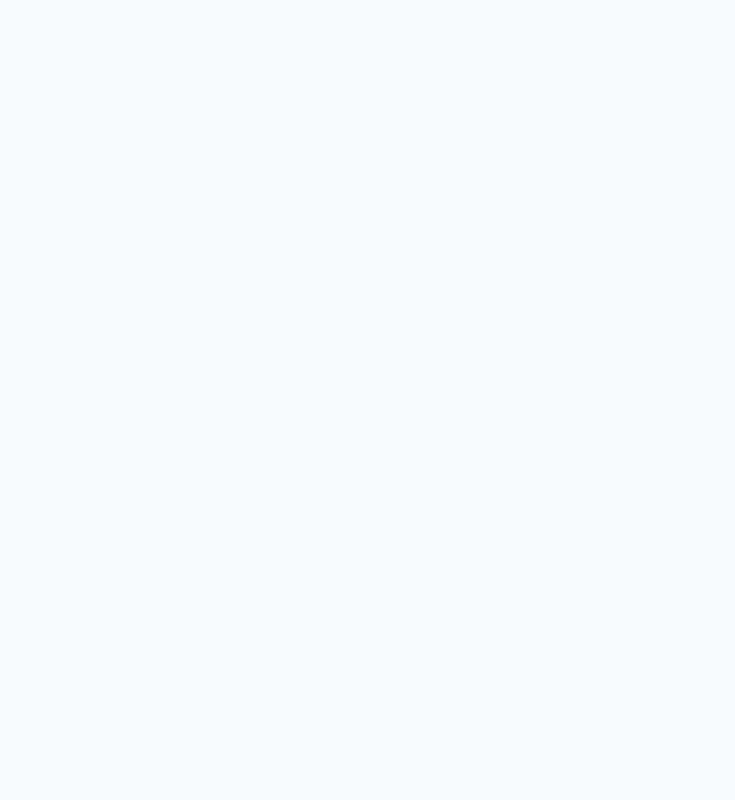
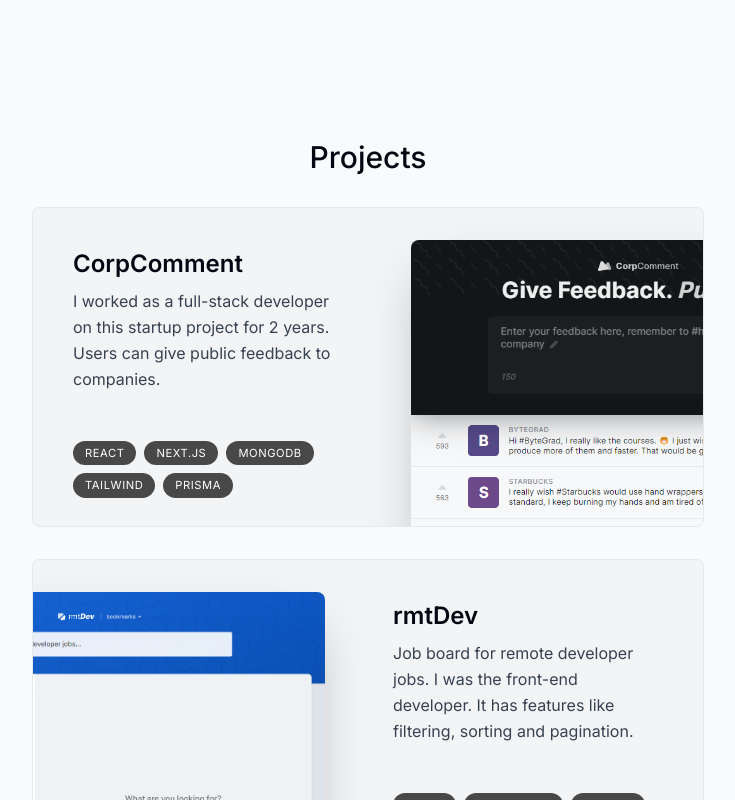
Before and after one commit to akshaya-biswal/portfolio, a Next.js app: page / in a window 1280 px wide. Shown: the part 1220-2020 px from the top of the page, without its empty margins (272-1007 px from the left). Before the commit the page ends 800 px from the top, so only its background shows below. Built offline with nearby package versions, Linux system fonts and the light colour scheme.

Commit message:
Projects

```diff
--- a/app/page.tsx
+++ b/app/page.tsx
@@ -1,13 +1,15 @@
 import About from "@/components/About";
-// import Intro from "@/components/Intro";
-// import SectionDivider from "@/components/SectionDivider";
+import Projects from "@/components/Projects";
+import Intro from "@/components/Intro";
+import SectionDivider from "@/components/SectionDivider";
 
 export default function Home() {
   return (
     <main className="flex flex-col items-center px-4">
-      {/* <Intro /> */}
-      {/* <SectionDivider /> */}
+      <Intro />
+      <SectionDivider />
       <About />
+      <Projects />
     </main>
   );
 }
--- /dev/null
+++ b/components/Project.tsx
@@ -0,0 +1,68 @@
+"use client";
+
+import React, { useRef } from "react";
+import Image from "next/image";
+import { projectsData } from "@/lib/data";
+import { motion, useScroll, useTransform } from "framer-motion";
+
+type TProps = (typeof projectsData)[number];
+
+export default function Project({
+  title,
+  description,
+  tags,
+  imageUrl,
+}: TProps) {
+  const ref = useRef<HTMLDivElement>(null);
+  const { scrollYProgress } = useScroll({
+    target: ref,
+    offset: ["0 1", "1.33 1"],
+  });
+  const scaleProgess = useTransform(scrollYProgress, [0, 1], [0.8, 1]);
+  const opacityProgess = useTransform(scrollYProgress, [0, 1], [0.6, 1]);
+
+  return (
+    <motion.div
+      ref={ref}
+      style={{
+        scale: scaleProgess,
+        opacity: opacityProgess,
+      }}
+      className="group mb-3 sm:mb-8  last:mb-0"
+    >
+      <section className="bg-gray-100 max-w-[42rem] border border-black/5 rounded-lg overflow-hidden sm:pr-8 relative sm:h-[20rem] hover:bg-gray-200 transition sm:group-even:pl-8">
+        <div className="pt-4 pb-7 px-5 sm:pl-10 sm:pr-2 sm:pt-10 sm:max-w-[50%] flex flex-col h-full sm:group-even:ml-[18rem]">
+          <h3 className="text-2xl font-semibold">{title}</h3>
+          <p className="mt-2 leading-relaxed text-gray-700">{description}</p>
+          <ul className="flex flex-wrap mt-4 gap-2 sm:mt-auto">
+            {tags.map((tag, index) => (
+              <li
+                className="bg-black/[0.7] px-3 py-1 text-[0.7rem] uppercase tracking-wider text-white rounded-full"
+                key={index}
+              >
+                {tag}
+              </li>
+            ))}
+          </ul>
+        </div>
+        <Image
+          src={imageUrl}
+          alt="Project I worked on"
+          quality={95}
+          className="absolute hidden sm:block top-8 -right-40 w-[28.25rem] rounded-t-lg shadow-2xl
+        transition
+        group-hover:scale-[1.04]
+        group-hover:-translate-x-3
+        group-hover:translate-y-3
+        group-hover:-rotate-2
+
+        group-even:group-hover:translate-x-3
+        group-even:group-hover:translate-y-3
+        group-even:group-hover:rotate-2
+
+        group-even:right-[initial] group-even:-left-40"
+        />
+      </section>
+    </motion.div>
+  );
+}
--- /dev/null
+++ b/components/Projects.tsx
@@ -0,0 +1,19 @@
+import React from "react";
+import SectionHeading from "./SectionHeading";
+import Project from "./Project";
+import { projectsData } from "@/lib/data";
+
+export default function Projects() {
+  return (
+    <section>
+      <SectionHeading>Projects</SectionHeading>
+      <div>
+        {projectsData.map((project, index) => (
+          <React.Fragment key={index}>
+            <Project {...project} />
+          </React.Fragment>
+        ))}
+      </div>
+    </section>
+  );
+}
```
